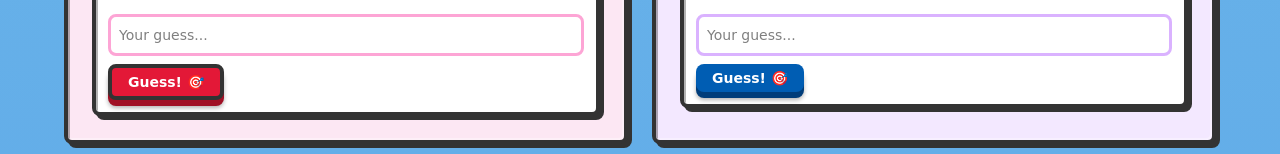
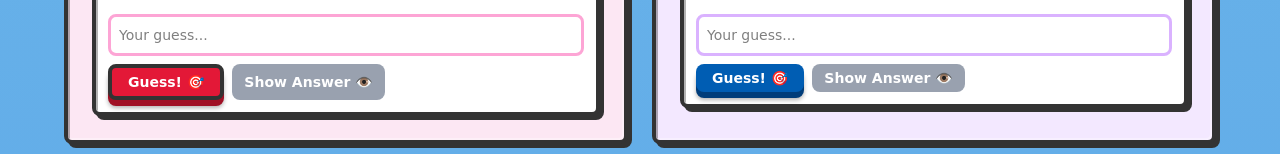
Before and after one commit to AskCarl/sebastian-world, a Next.js app: page / in a window 1280 px wide. Shown: the part 2391-2545 px from the top of the page. Built offline with nearby package versions, Linux system fonts and the light colour scheme; no server answers.

Commit message:
Add 'Show Answer' button for jokes and riddles - reveals answer without giving Bash Bucks

```diff
--- a/app/page.tsx
+++ b/app/page.tsx
@@ -192,8 +192,8 @@ export default function SebastianWorld() {
   const [todayWord, setTodayWord] = useState(wordOfTheDay[0]);
   const [jokeGuess, setJokeGuess] = useState('');
   const [riddleGuess, setRiddleGuess] = useState('');
-  const [jokeResult, setJokeResult] = useState<'correct' | 'wrong' | 'earned' | null>(null);
-  const [riddleResult, setRiddleResult] = useState<'correct' | 'wrong' | 'earned' | null>(null);
+  const [jokeResult, setJokeResult] = useState<'correct' | 'wrong' | 'earned' | 'revealed' | null>(null);
+  const [riddleResult, setRiddleResult] = useState<'correct' | 'wrong' | 'earned' | 'revealed' | null>(null);
   const [mathProblem, setMathProblem] = useState({ num1: 0, num2: 0, op: '+', answer: 0 });
   const [userAnswer, setUserAnswer] = useState('');
   const [mathResult, setMathResult] = useState<'correct' | 'wrong' | null>(null);
@@ -410,6 +410,11 @@ export default function SebastianWorld() {
     }
   };
 
+  const revealJokeAnswer = () => {
+    setJokeResult('revealed');
+    localStorage.setItem('jokeEarnedDate', today); // Mark as completed but no bucks
+  };
+
   const checkRiddleAnswer = () => {
     const guess = riddleGuess.toLowerCase().trim();
     // Require at least 2 characters to prevent empty clicks
@@ -426,6 +431,11 @@ export default function SebastianWorld() {
     } else {
       setRiddleResult('wrong');
     }
+  };
+
+  const revealRiddleAnswer = () => {
+    setRiddleResult('revealed');
+    localStorage.setItem('riddleEarnedDate', today); // Mark as completed but no bucks
   };
 
   // Journal functions
@@ -857,10 +867,16 @@ export default function SebastianWorld() {
           </h2>
           <div className="bg-white rounded-lg p-3 pixel-border">
             <p className="text-base text-gray-800 mb-3">{todayJoke.q}</p>
-            {jokeResult === 'earned' ? (
+            {jokeResult === 'earned' || jokeResult === 'revealed' ? (
               <div>
                 <p className="text-base font-bold text-pink-600">{todayJoke.display}</p>
-                <p className="text-green-500 text-sm mt-1">Come back tomorrow! 🌟</p>
+                <p className="text-sm mt-1">
+                  {jokeResult === 'earned' ? (
+                    <span className="text-green-500">Great job! Come back tomorrow! 🌟</span>
+                  ) : (
+                    <span className="text-gray-500">Answer revealed — try again tomorrow! 🎯</span>
+                  )}
+                </p>
               </div>
             ) : jokeResult === 'correct' ? (
               <div className="text-xl text-green-500 font-bold bounce">🎉 +$2! 🎉</div>
@@ -874,9 +890,14 @@ export default function SebastianWorld() {
                   placeholder="Your guess..."
                   className="w-full border-3 border-pink-300 rounded-lg p-2 mb-2 text-sm"
                 />
+                <div className="flex gap-2">
                   <button onClick={checkJokeAnswer} className="lego-btn text-white font-bold py-1 px-4 rounded-lg text-sm">
                     Guess! 🎯
                   </button>
+                  <button onClick={revealJokeAnswer} className="bg-gray-400 text-white font-bold py-1 px-3 rounded-lg text-sm hover:bg-gray-500">
+                    Show Answer 👁️
+                  </button>
+                </div>
                 {jokeResult === 'wrong' && <p className="text-red-500 text-sm mt-1">Try again!</p>}
               </div>
             )}
@@ -890,10 +911,16 @@ export default function SebastianWorld() {
           </h2>
           <div className="bg-white rounded-lg p-3 pixel-border">
             <p className="text-base text-gray-800 mb-3">{todayRiddle.q}</p>
-            {riddleResult === 'earned' ? (
+            {riddleResult === 'earned' || riddleResult === 'revealed' ? (
               <div>
                 <p className="text-base font-bold text-purple-600">{todayRiddle.display}</p>
-                <p className="text-green-500 text-sm mt-1">Come back tomorrow! 🌟</p>
+                <p className="text-sm mt-1">
+                  {riddleResult === 'earned' ? (
+                    <span className="text-green-500">Great job! Come back tomorrow! 🌟</span>
+                  ) : (
+                    <span className="text-gray-500">Answer revealed — try again tomorrow! 🎯</span>
+                  )}
+                </p>
               </div>
             ) : riddleResult === 'correct' ? (
               <div className="text-xl text-green-500 font-bold bounce">🎉 +$2! 🎉</div>
@@ -907,9 +934,14 @@ export default function SebastianWorld() {
                   placeholder="Your guess..."
                   className="w-full border-3 border-purple-300 rounded-lg p-2 mb-2 text-sm"
                 />
+                <div className="flex gap-2">
                   <button onClick={checkRiddleAnswer} className="lego-btn-blue text-white font-bold py-1 px-4 rounded-lg text-sm">
                     Guess! 🎯
                   </button>
+                  <button onClick={revealRiddleAnswer} className="bg-gray-400 text-white font-bold py-1 px-3 rounded-lg text-sm hover:bg-gray-500">
+                    Show Answer 👁️
+                  </button>
+                </div>
                 {riddleResult === 'wrong' && <p className="text-red-500 text-sm mt-1">Try again!</p>}
               </div>
             )}
```
Lines whose indentation alone changed are shown as unchanged.
